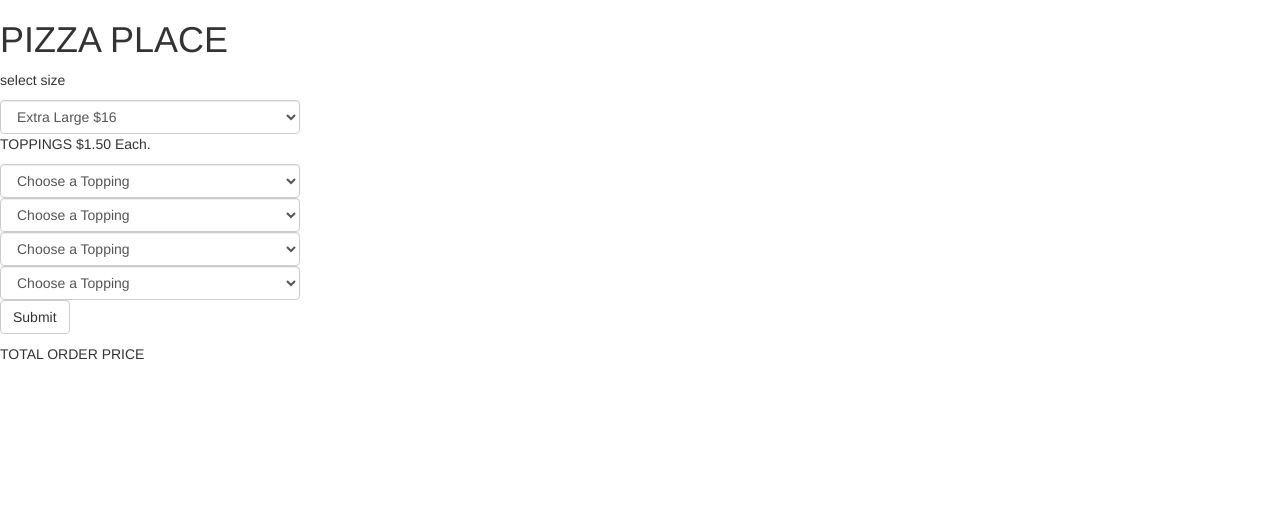
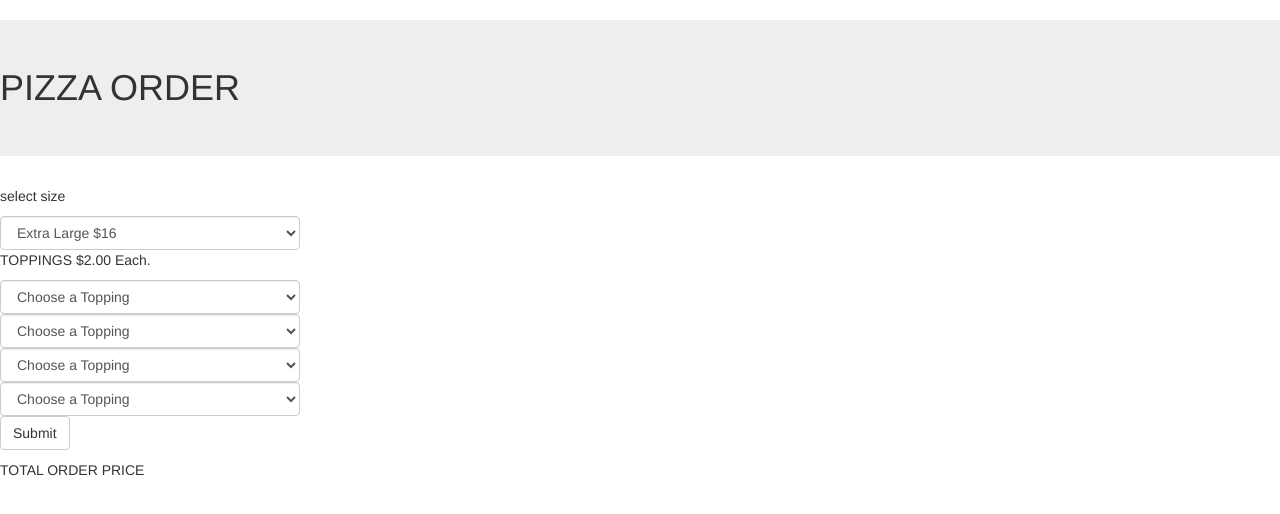
Before and after one commit to alandenison/pizza, a plain HTML site: page index.html in a window 1280 px wide. Drawn offline with Linux system fonts and the light colour scheme.

Commit message:
clean up code and add styling

```diff
--- a/index.html
+++ b/index.html
@@ -10,7 +10,7 @@
     <title>Pizza</title>
   </head>
   <body>
-      <h1>PIZZA PLACE</h1>
+    <h1 class = "jumbotron">PIZZA ORDER</h1>
     <form id=pizzaOptions>
       <p>select size</p>
       <select class="form-control" id="sizeOption">
@@ -19,9 +19,7 @@
         <option value="1">medium $12</option>
         <option value="0">small $10</option>
       </select>
-      <p>
-        TOPPINGS $1.50 Each.
-      </p>
+      <p>TOPPINGS $2.00 Each.</p>
       <select class="form-control" id="topping1">
         <option value="none">Choose a Topping</option>
         <option value="Pepperoni">Pepperoni</option>
@@ -66,12 +64,10 @@
     </form>
     <div>
       <ol id="displayPizza">
-
       </ol>
+    </div>
     <p>TOTAL ORDER PRICE</p>
     <div id="totalPrice">
     </div>
-
-    </div>
   </body>
 </html>
```
Also changed, not shown: js/scripts.js (+5 -6 lines), 1 other file.
